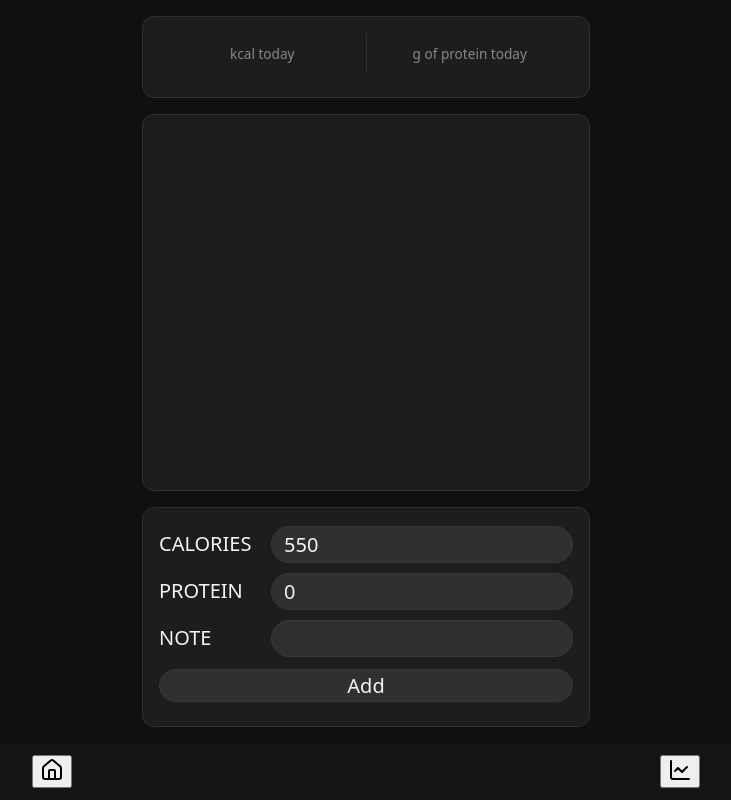
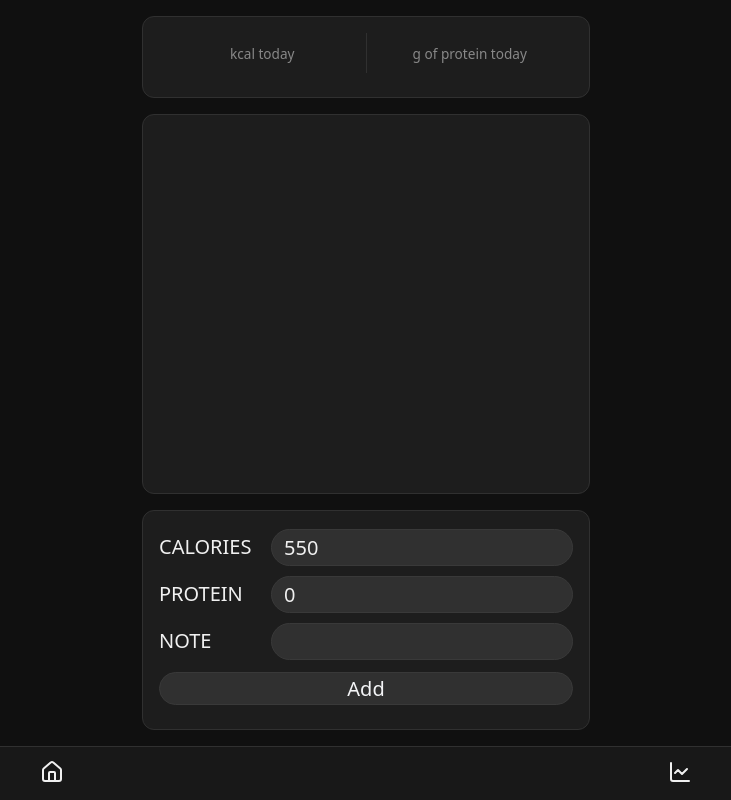
Before and after one commit to JanMar1/newImprovedCalorieTracker, a website built with Vite: page index.html in a window 1280 px wide. Shown: the whole page, without its empty margins (274-1005 px from the left). Built offline with nearby package versions, Linux system fonts and the light colour scheme.

Commit message:
adjusted  nav-bad. still not working

```diff
--- a/index.html
+++ b/index.html
@@ -61,6 +61,8 @@
 
 </div>
 
+<div class="divider_nav"></div>
+
 
 
 <nav id="nav_bar">
--- a/src/style.css
+++ b/src/style.css
@@ -1,5 +1,5 @@
 #app {
-    padding: 16px 16px 0px;
+    padding: 16px 16px 0;
     margin: 0 auto;
     max-width: 480px;
     box-sizing: border-box;
@@ -23,7 +23,7 @@
 
 body {
     background-color: #101010;
-    color: #f3f4f6;
+    color: #f0f0f0;
     font-size: 20px;
     height: 100dvh;
     font-family: system-ui, sans-serif;
@@ -47,7 +47,7 @@ body {
     display: flex;
     justify-content: space-around;
     flex: 0 0 auto;
-    background-color: #151515;
+    background-color: #181818;
     padding:calc(12px + env(safe-area-inset-bottom));
 }
 
@@ -59,7 +59,7 @@ input {
     font: inherit;
     flex: 1;
     background-color: #303030;
-    color: #f3f4f6;
+    color: #f0f0f0;
     border-radius: 32px;
     border: 1px solid #393939;
     padding: 4px 12px;
@@ -107,6 +107,12 @@ input {
 .divider {
     width: 1px;
     height: 40px;
+    background-color: #303030;
+}
+
+.divider_nav {
+    width: 100%;
+    height: 1px;
     background-color: #303030;
 }
 
@@ -223,3 +229,9 @@ input {
         transform: translateY(0);
     }
 }
+
+.nav-button{
+    background: none;
+    border: none;
+    color: #f0f0f0
+}
```
